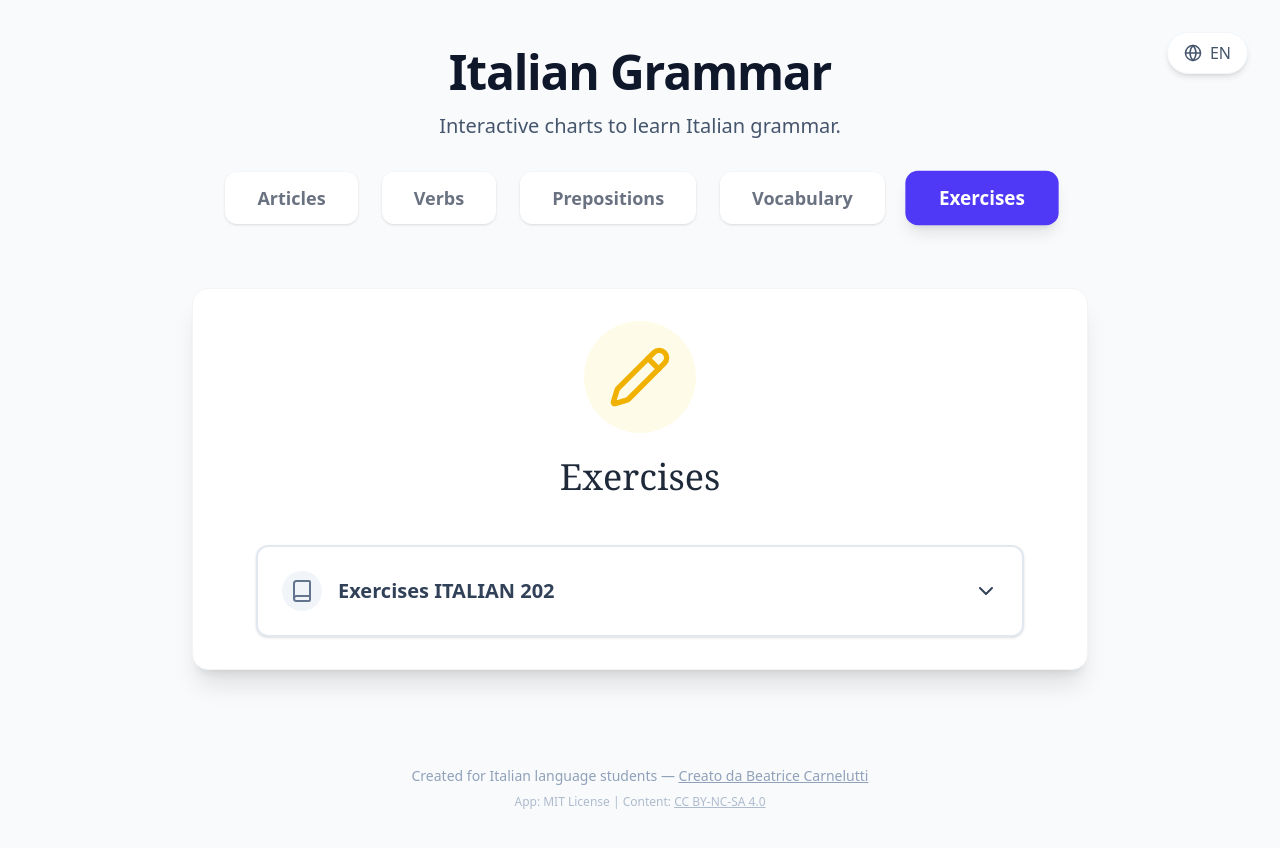
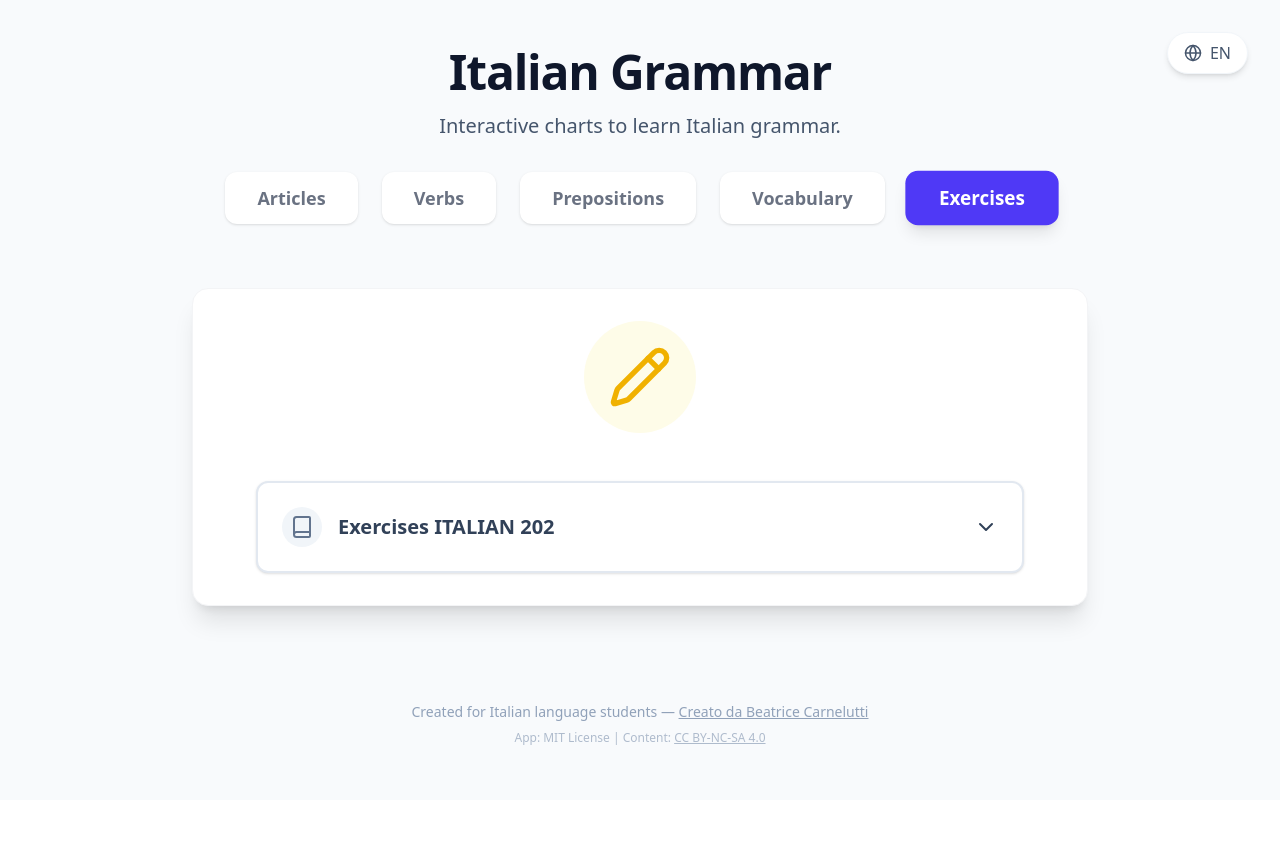
Before and after one commit to bcarnelutti/grammatica-italiana, a React (Vite) app: page / in a window 1280 px wide. Both pictures are taken after a click on the button "Exercises". Shown: the top 848 px of the page. After the commit the page ends 800 px from the top, so only its background shows below. Built offline with nearby package versions, Linux system fonts and the light colour scheme.

Commit message:
Remove Exercises heading from Exercises page

```diff
--- a/src/Exercises.tsx
+++ b/src/Exercises.tsx
@@ -12,12 +12,9 @@ const Exercises = () => {
   return (
     <div className="space-y-8 my-12 max-w-4xl mx-auto">
       <section className="p-8 bg-white rounded-2xl shadow-xl border border-gray-100 flex flex-col items-center min-h-[300px]">
-        <div className="bg-yellow-50 p-6 rounded-full mb-6">
+        <div className="bg-yellow-50 p-6 rounded-full mb-12">
             <Pencil size={64} className="text-yellow-500" />
         </div>
-        <h2 className="text-4xl font-serif text-center mb-12 text-gray-800">
-          {t('exercises.title')}
-        </h2>
 
         {/* Collapsible Section ITALIAN 202 */}
         <div className="w-full max-w-3xl">
```
